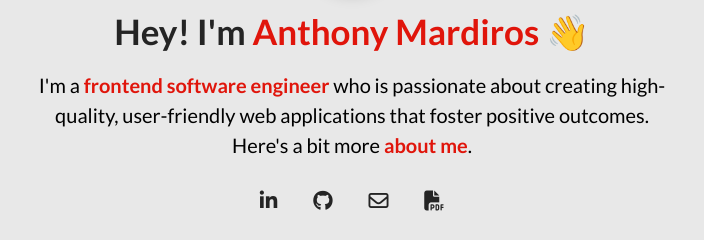
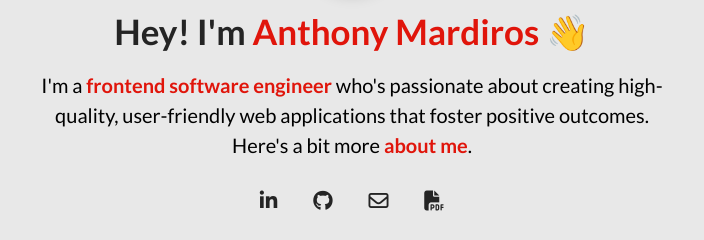
Before and after one commit to anthonymardiros/E-Portfolio, a plain HTML site: page index.html in a window 1280 px wide. Shown: the part 214-454 px from the top of the page, 288-992 px from the left. Drawn offline with nearby package versions, Linux system fonts and the light colour scheme.

Commit message:
Edited p tag description text

```diff
--- a/index.html
+++ b/index.html
@@ -73,7 +73,7 @@
             <p class="about-me__info--para">
               I'm a
               <strong class="text--red">frontend software engineer</strong>
-              who is passionate about creating high-quality, user-friendly web
+              who's passionate about creating high-quality, user-friendly web
               applications that foster positive outcomes.
               <br />
               Here's a bit more
```
